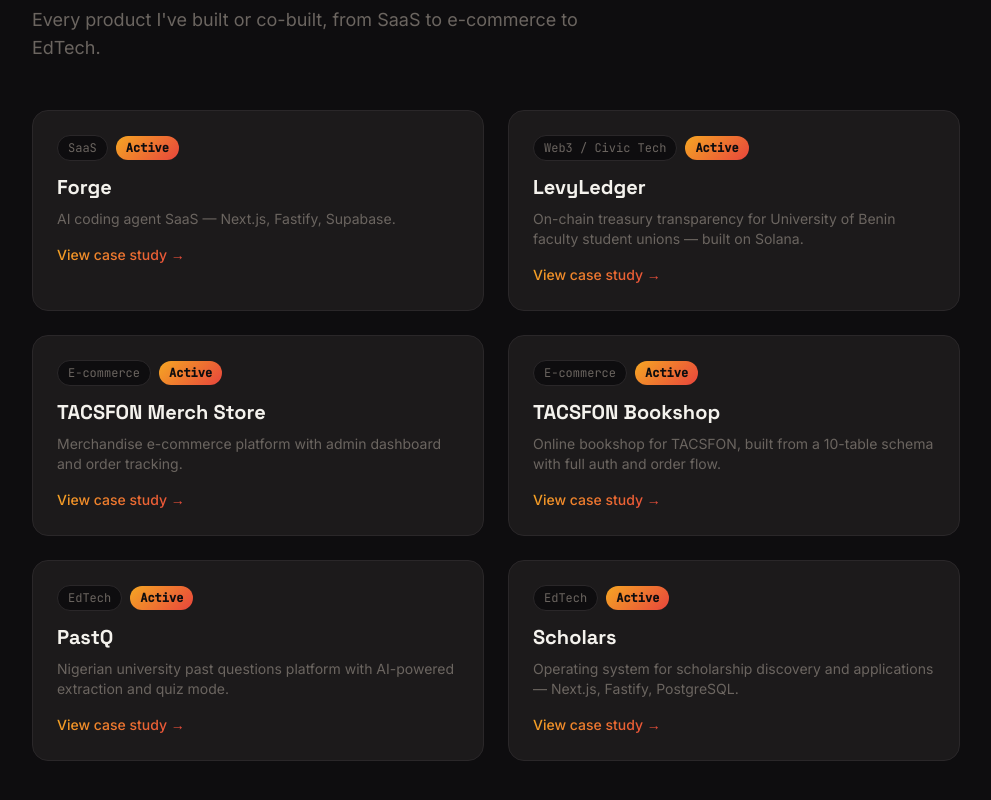
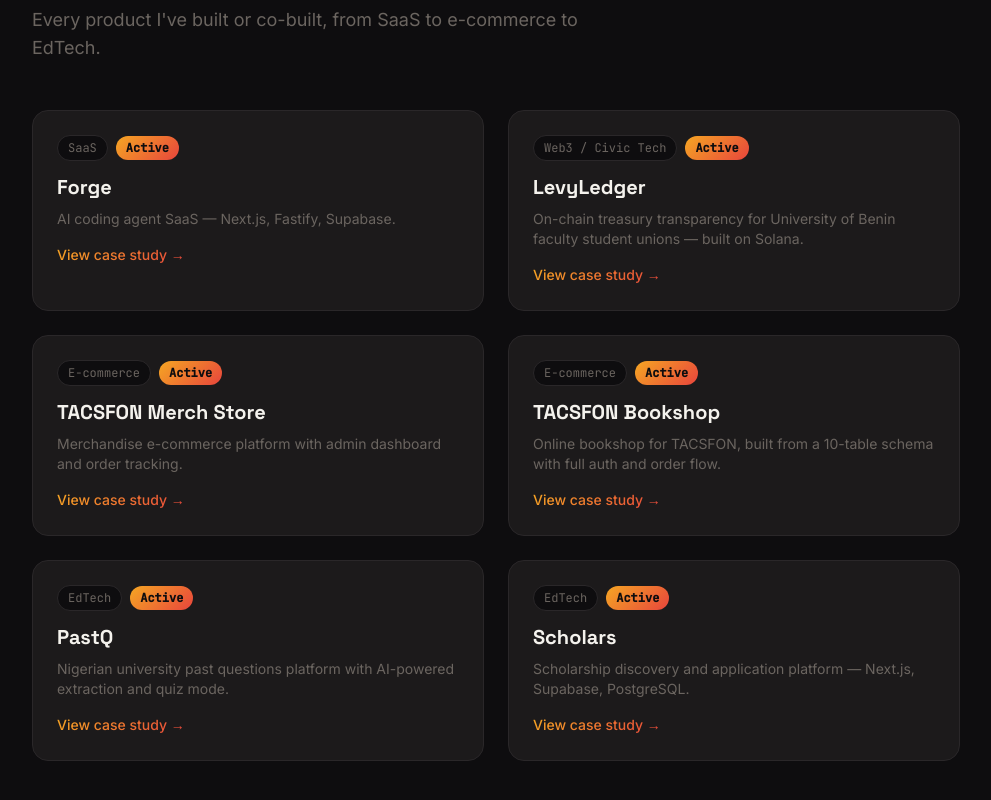
Before and after one commit to ImperioKDB/Bright.ng, a Next.js app: page /projects in a window 1280 px wide. Shown: the part 290-1090 px from the top of the page, without its empty margins (144-1135 px from the left). Built offline with nearby package versions, Linux system fonts and the light colour scheme.

Commit message:
feat: update Scholars portfolio case study

```diff
--- a/data/projects.ts
+++ b/data/projects.ts
@@ -322,51 +322,51 @@ export const projects: Project[] = [
     title: "Scholars",
     category: "EdTech",
     status: "Active",
-    description: "Operating system for scholarship discovery and applications — Next.js, Fastify, PostgreSQL.",
+    description: "Scholarship discovery and application platform — Next.js, Supabase, PostgreSQL.",
     problem:
       "Students hunting for scholarships face the same problem again and again: opportunities are scattered across university websites, forums, and social media, every application has different requirements, and there's no single place to track deadlines, documents, or progress across multiple applications at once.",
     solution:
-      "Scholars centralizes scholarship discovery and application management. Students build a profile once, get matched to relevant scholarships, manage every application's status from one dashboard, and store documents in a shared vault instead of re-uploading transcripts and essays for every new application.",
+      "Scholars brings scholarship discovery into one focused workflow. Students create a profile, discover opportunities they are eligible for, save the right ones, and track applications and deadlines from a single dashboard.",
     myRole:
-      "I'm the founder, driving the full product spec and architecture — the 8-feature MVP scope, database schema, and technical roadmap — building backend and database work first, before frontend.",
+      "I'm the founder and full-stack builder, responsible for the product direction, data model, authentication, discovery experience, application tracking, admin workflows, and production delivery.",
     features: [
       {
-        name: "Scholarship Matching",
+        name: "Personalized Discovery",
         description:
-          "Students build a profile once, and the platform surfaces scholarships that match their background and eligibility instead of making them search manually.",
+          "A structured student profile powers eligibility-aware discovery, helping students spend less time searching through opportunities that do not fit their background.",
       },
       {
-        name: "Application Management Dashboard",
+        name: "Application Tracking",
         description:
-          "A single dashboard tracks every application's status and deadline, replacing scattered spreadsheets and browser tabs.",
+          "Students can save opportunities and keep application statuses and deadlines visible from one dashboard instead of relying on scattered notes and browser tabs.",
       },
       {
-        name: "Document Vault",
+        name: "Verified Scholarship Catalogue",
         description:
-          "Transcripts, essays, and recommendation letters are stored once and reused across applications instead of being re-uploaded every time.",
+          "Admin review and evidence-aware listing workflows keep the catalogue useful and give students clearer paths to the source and application details.",
       },
     ],
     technologies: [
       {
         category: "Frontend & Framework",
         description:
-          "A Next.js frontend handles profile setup, scholarship discovery, and application tracking.",
-        items: ["Next.js"],
+          "A Next.js App Router frontend powers the public landing pages, onboarding, discovery, dashboard, applications, and admin surfaces.",
+        items: ["Next.js", "TypeScript", "Tailwind CSS"],
       },
       {
         category: "Backend & Data",
         description:
-          "A Fastify backend runs on PostgreSQL with Supabase Auth for sign-in, Redis for caching, and Cloudflare R2 for document storage.",
-        items: ["Fastify", "PostgreSQL", "Supabase Auth", "Redis", "Cloudflare R2"],
+          "Supabase provides authentication and PostgreSQL data access, with background workflows and rate limiting supporting reliable production operations.",
+        items: ["Supabase", "PostgreSQL", "Supabase Auth", "Inngest", "Upstash Redis"],
       },
     ],
     monetization:
       "Still early-stage — the current focus is MVP adoption across the first cohort of users before a monetization model is finalized.",
     summary:
-      "The MVP is scoped as eight core features, with backend and database work happening first. The live landing page is up, with a roadmap running from MVP through application management, scholarship intelligence, a marketplace, and eventual Africa-wide and global expansion.",
-    stack: ["Next.js", "Fastify", "PostgreSQL", "Supabase", "Redis", "Cloudflare R2"],
-    liveUrl: "https://scholars-eight.vercel.app",
-    repoUrl: "",
+      "Scholars is live at scholars.com.ng, with a public discovery experience and authenticated product flows for onboarding, profiles, saved opportunities, applications, and administration. The project is being developed toward a broader scholarship intelligence platform for students across Africa.",
+    stack: ["Next.js", "TypeScript", "Supabase", "PostgreSQL", "Inngest", "Upstash Redis"],
+    liveUrl: "https://www.scholars.com.ng",
+    repoUrl: "https://github.com/ImperioKDB/Scholars",
     images: [],
     nextSlug: "forge",
     featured: true,
```
